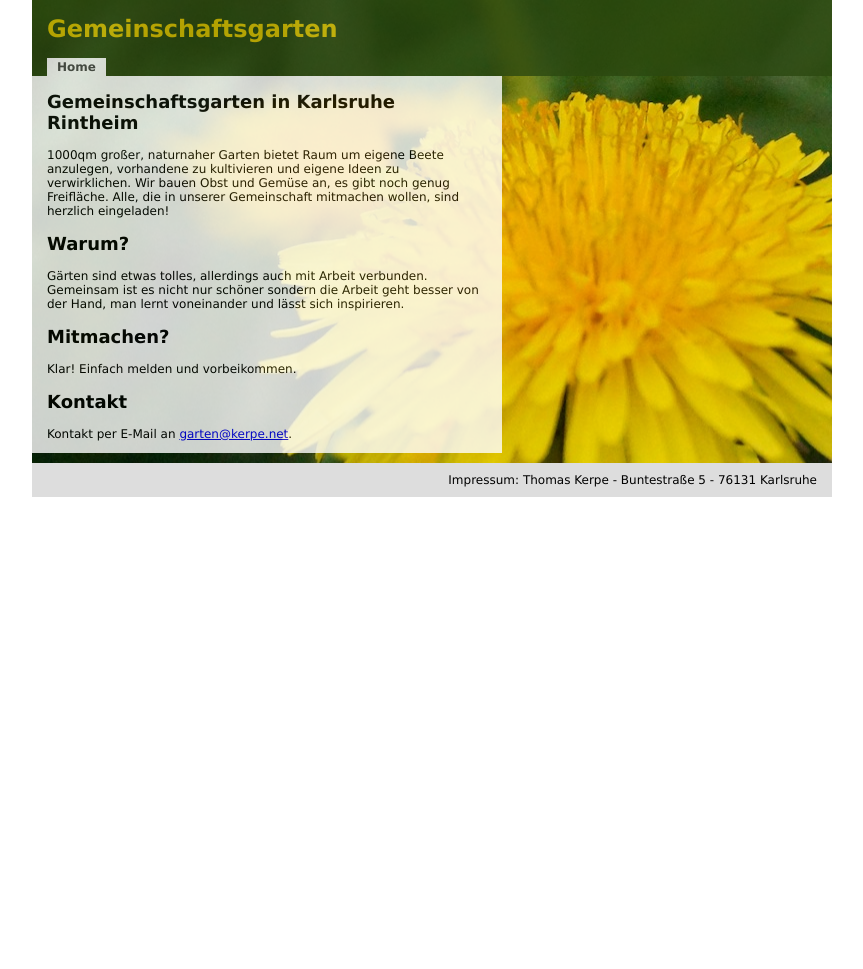
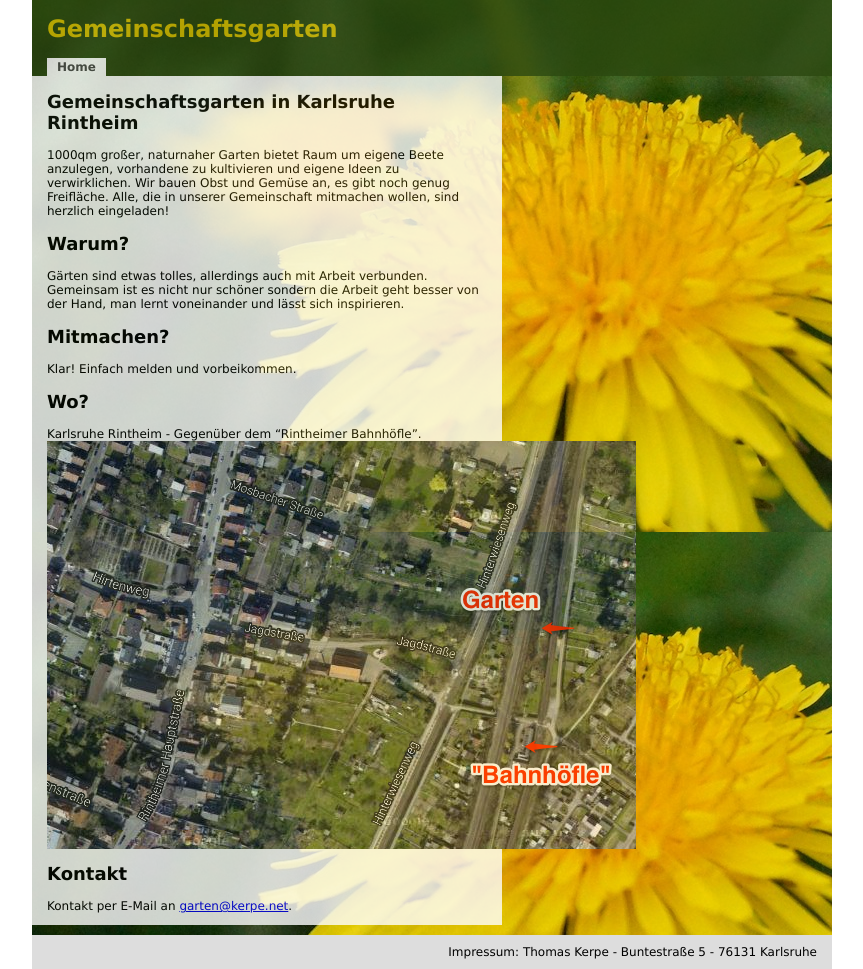
Before and after one commit to toke/garten, a Jekyll site: the page built from index.md, in a window 1280 px wide. Shown: the whole page, without its empty margins (208-1071 px from the left). Built offline with Jekyll 4.4.1, drawn with Linux system fonts in a browser that asks for light colours; before the commit the page ends 900 px from its top, so only the background shows below that.

Commit message:
Added location and luuftbild

```diff
--- a/index.md
+++ b/index.md
@@ -20,6 +20,11 @@ von der Hand, man lernt voneinander und lässt sich inspirieren.
 
 Klar! Einfach melden und vorbeikommen.
 
+## Wo?
+
+Karlsruhe Rintheim - Gegenüber dem "Rintheimer Bahnhöfle".
+![Luftbild](assets/luftbild.png "Gegenüber Rintheimer Bahnhöfle")
+
 ## Kontakt
 
 Kontakt per E-Mail an <a href="mailto:garten@kerpe.net">garten@kerpe.net</a>.
```
Also changed, not shown: assets/luftbild.png (added).
